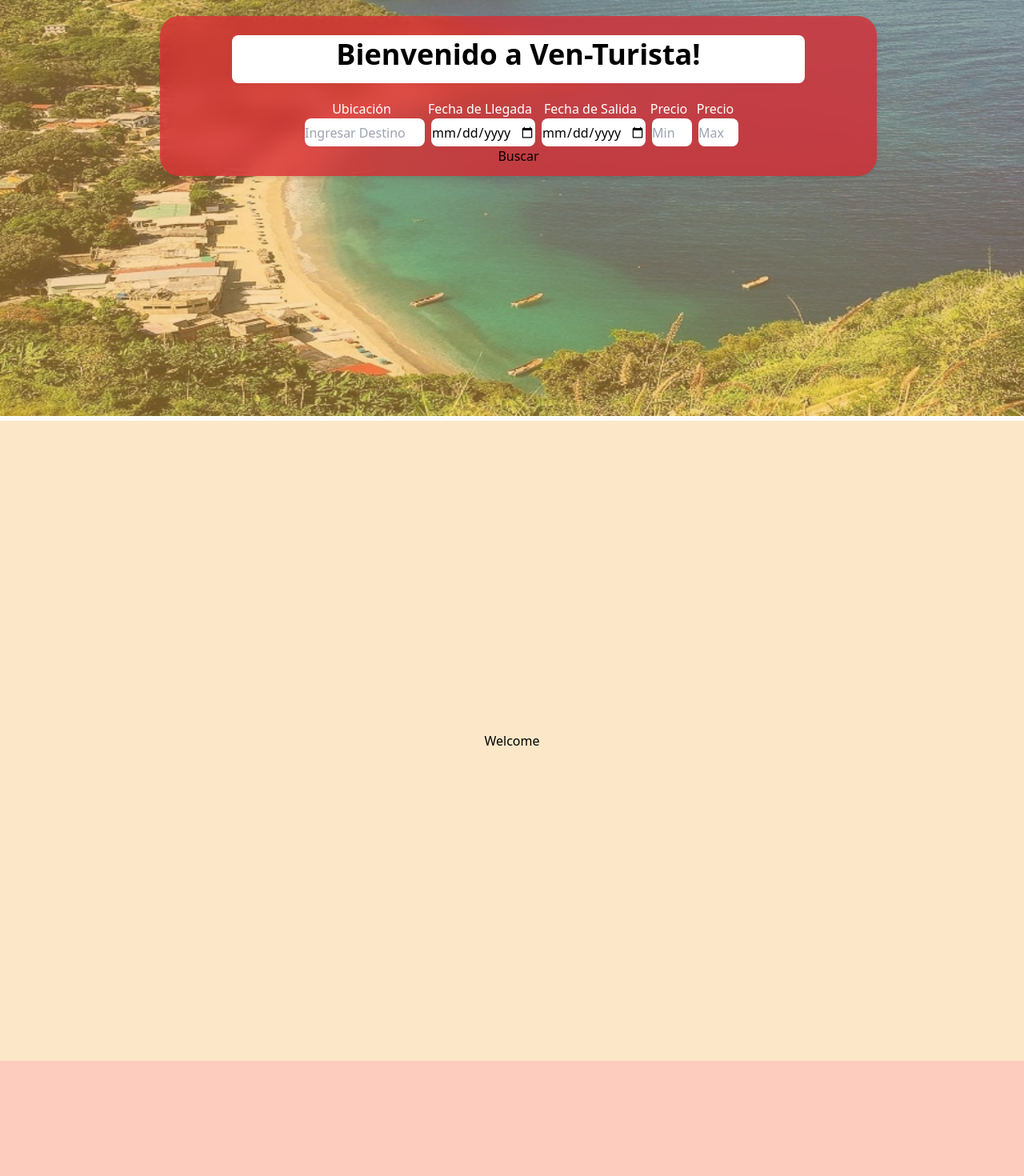
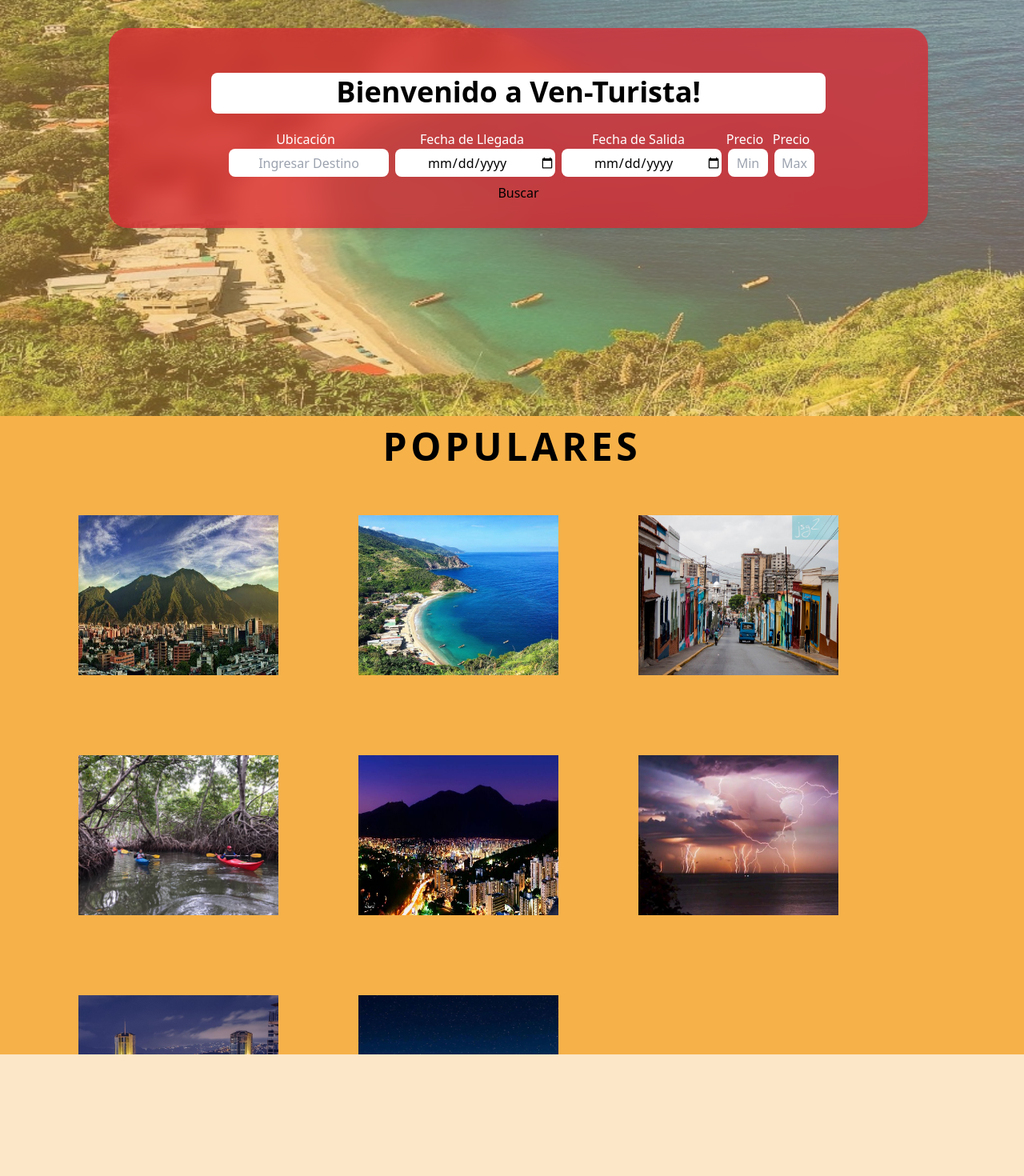
Before and after one commit to ACYDWARE/ven-turista-web, a Next.js app: page / in a window 1280 px wide. Shown: the part 280-1750 px from the top of the page at 80% size. Built offline with nearby package versions, Linux system fonts and the light colour scheme.

Commit message:
Main y populares

```diff
--- a/app/components/footer/Footer.tsx
+++ b/app/components/footer/Footer.tsx
@@ -1,6 +1,6 @@
 import React from 'react'
 import Link from 'next/link';
-import { FaInstagram, FaTwitter, FaYoutube } from 'react-icons/fa6';
+import { FaInstagram, FaTwitter, FaX, FaXTwitter, FaYoutube } from 'react-icons/fa6';
 
 
 export const Footer = () => {
@@ -34,7 +34,7 @@
         <h1 className='font-light tracking-widest text-lg uppercase mx-[1rem] flex h-1/2 items-center justify-center'>Redes sociales</h1>
         <div className='h-1/2 flex flex-row items-center justify-center'>
           <a href='https://instagram.com/' target='_blank'><FaInstagram className='m-2 size-8'></FaInstagram></a>
-          <a href='https://x.com/' target='_blank'><FaTwitter className='m-2 size-8'></FaTwitter></a>
+          <a href='https://x.com/' target='_blank'><FaXTwitter className='m-2 size-8'></FaXTwitter></a>
           <a href='https://youtube.com/' target='_blank'><FaYoutube className='m-2 size-8'></FaYoutube></a>
         </div>
       </div>
--- a/app/components/main/Main.tsx
+++ b/app/components/main/Main.tsx
@@ -55,14 +55,14 @@
   return <>
     <div>
       {/* La ventana donde el usuario introduce su destino y fecha de llegada */}
-      <div className=' flex flex-col items-center inset-72 bg-tertiary/75 backdrop-blur-md w-[70%] h-[200px] top-1/2 left-1/2 transform -translate-x-1/2 -translate-y-1/2 rounded-3xl ml-2 absolute z-20 dark:bg-[#ac3636dd] drop-shadow-md'>
-        <h1 className='mb-5 mt-6 text-4xl p-1 bg-white rounded-lg w-[80%] text-center h-[60px] font-black dark:bg-[#6d2a2a] dark:text-white'>Bienvenido a Ven-Turista!</h1>
-        <div className="flex text-center">
-          <div><p className="text-white">Ubicación</p><input type="name" className='w-[150px] h-[35px] rounded-lg ml-2' placeholder="Ingresar Destino" /></div>
-          <div><p className="text-white">Fecha de Llegada</p><input type="date" className='w-[130px] h-[35px] rounded-lg ml-2' /></div>
-          <div><p className="text-white">Fecha de Salida</p><input type="date" className='w-[130px] h-[35px] rounded-lg ml-2' /></div>
-          <div><p className="text-white">Precio</p><input type="name" className='w-[50px] h-[35px] rounded-lg ml-2' placeholder="Min" /></div>
-          <div><p className="text-white">Precio</p><input type="name" className='w-[50px] h-[35px] rounded-lg ml-2' placeholder="Max" /></div>
+      <div className=' flex flex-col items-center inset-72 bg-tertiary/75 backdrop-blur-md w-[80%] h-[80%] top-[55%] left-1/2 transform -translate-x-1/2 -translate-y-1/2 rounded-3xl ml-2 absolute z-20 dark:bg-[#ac3636dd] drop-shadow-md lg:h-[250px] lg:p-8'>
+        <h1 className='mb-5 mt-6 text-xl sm:text-2xl  p-1 bg-white rounded-lg w-[80%] text-center lg:text-4xl lg:h-[60px] font-black dark:bg-[#6d2a2a] dark:text-white'>Bienvenido a Ven-Turista!</h1>
+        <div className="flex w-[80%] text-center items-center flex-col lg:justify-center lg:flex-row">
+          <div><p className="text-white">Ubicación</p><input type="name" className='w-[300px] h-[35px] mb-2 rounded-lg ml-2 text-center lg:w-[200px]' placeholder="Ingresar Destino" /></div>
+          <div><p className="text-white">Fecha de Llegada</p><input type="date" className=' w-[300px] h-[35px] mb-2 rounded-lg ml-2 text-center lg:w-[200px]' /></div>
+          <div><p className="text-white">Fecha de Salida</p><input type="date" className=' w-[300px] h-[35px] mb-2 rounded-lg ml-2 text-center lg:w-[200px]' /></div>
+          <div><p className="text-white">Precio</p><input type="name" className='w-[300px] h-[35px] mb-2 rounded-lg ml-2 text-center lg:w-[50px]' placeholder="Min" /></div>
+          <div><p className="text-white">Precio</p><input type="name" className=' w-[300px] h-[35px] mb-2 rounded-lg ml-2 text-center lg:w-[50px]' placeholder="Max" /></div>
         </div>
         <button>Buscar</button>
       </div>
--- /dev/null
+++ b/app/components/popular/Populares.tsx
@@ -0,0 +1,24 @@
+import React from 'react'
+import Image from 'next/image'
+import { SeeAllButton } from '../buttons/Buttons'
+
+const Populares = () => {
+  return (
+    <div className='w-screen h-[800px] bg-primary overflow-hidden -mt-2 flex flex-col items-center'>
+      <h1 className='mt-4 font-bold tracking-widest text-xl lg:text-5xl mx-[1rem] text-justify'>POPULARES</h1>
+      <div className='container mt-3 flex flex-wrap'>
+        <div className='bg-black w-[250px] h-[200px] m-[50px]'><Image src="/imgDay1.jpg" alt="img" width={0} height={0} className='w-full h-full' /></div>
+        <div className='bg-black w-[250px] h-[200px] m-[50px]'><Image src="/imgDay2.jpg" alt="img" width={0} height={0} className='w-full h-full' /></div>
+        <div className='bg-black w-[250px] h-[200px] m-[50px]'><Image src="/imgDay3.jpg" alt="img" width={0} height={0} className='w-full h-full' /></div>
+        <div className='bg-black w-[250px] h-[200px] m-[50px]'><Image src="/imgDay4.jpg" alt="img" width={0} height={0} className='w-full h-full' /></div>
+        <div className='bg-black w-[250px] h-[200px] m-[50px]'><Image src="/imgNight1.jpg" alt="img" width={0} height={0} className='w-full h-full' /></div>
+        <div className='bg-black w-[250px] h-[200px] m-[50px]'><Image src="/imgNight2.jpg" alt="img" width={0} height={0} className='w-full h-full' /></div>
+        <div className='bg-black w-[250px] h-[200px] m-[50px]'><Image src="/imgNight3.jpg" alt="img" width={0} height={0} className='w-full h-full' /></div>
+        <div className='bg-black w-[250px] h-[200px] m-[50px]'><Image src="/imgNight4.jpeg" alt="img" width={0} height={0} className='w-full h-full' /></div>
+      </div>
+      <SeeAllButton />
+    </div>
+  )
+}
+
+export default Populares
--- a/pages/index.tsx
+++ b/pages/index.tsx
@@ -1,9 +1,11 @@
 import React from 'react';
 import Main from "../app/components/main/Main";
+import Popular from '../app/components/popular/Populares';
 
 const Index = () => {
   return <>
     <Main></Main>
+    <Popular></Popular>
     <div className="bg-primary bg-opacity-30 h-screen flex items-center justify-center">
       <h1>Welcome</h1>
     </div>
```
